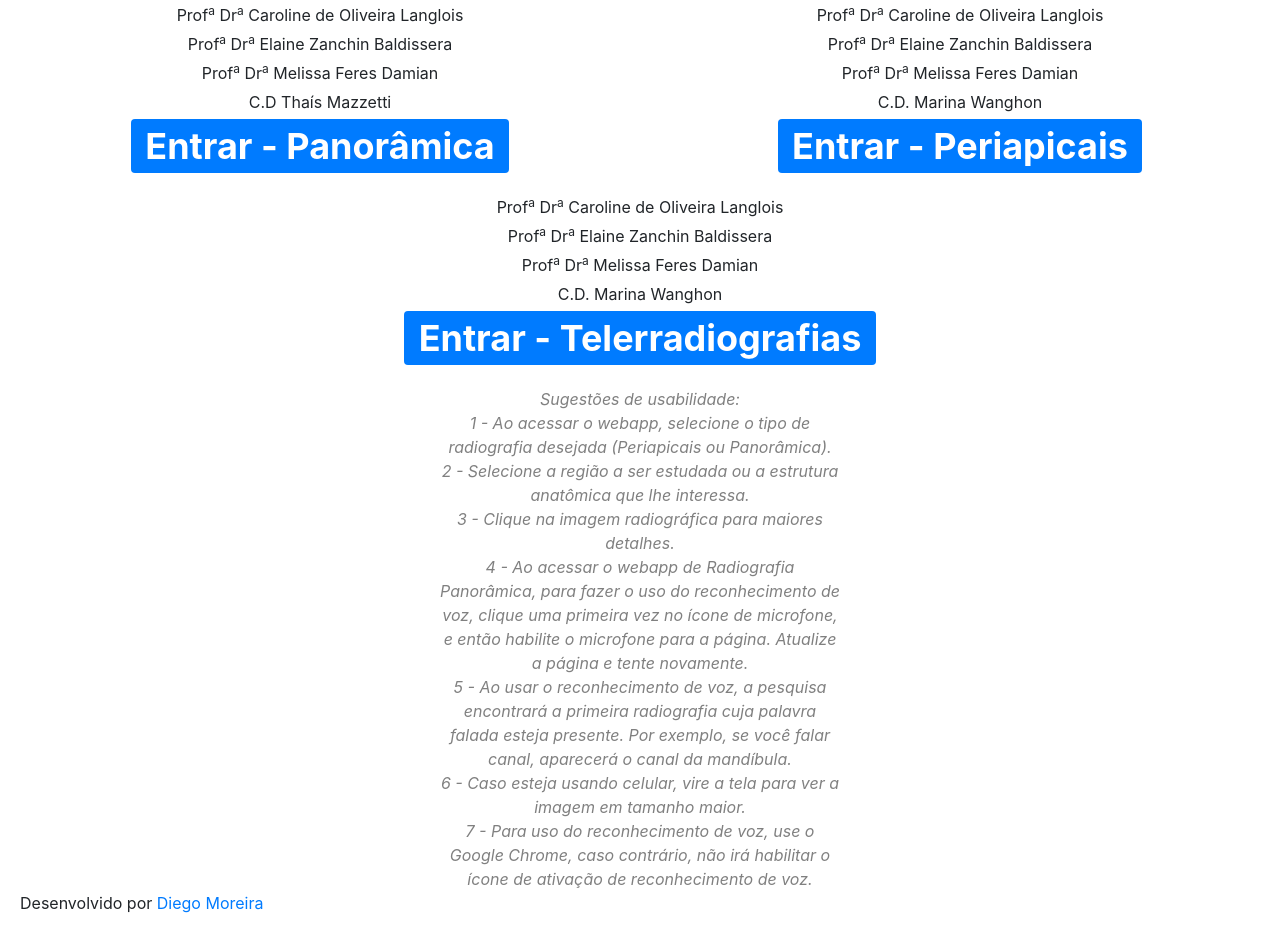
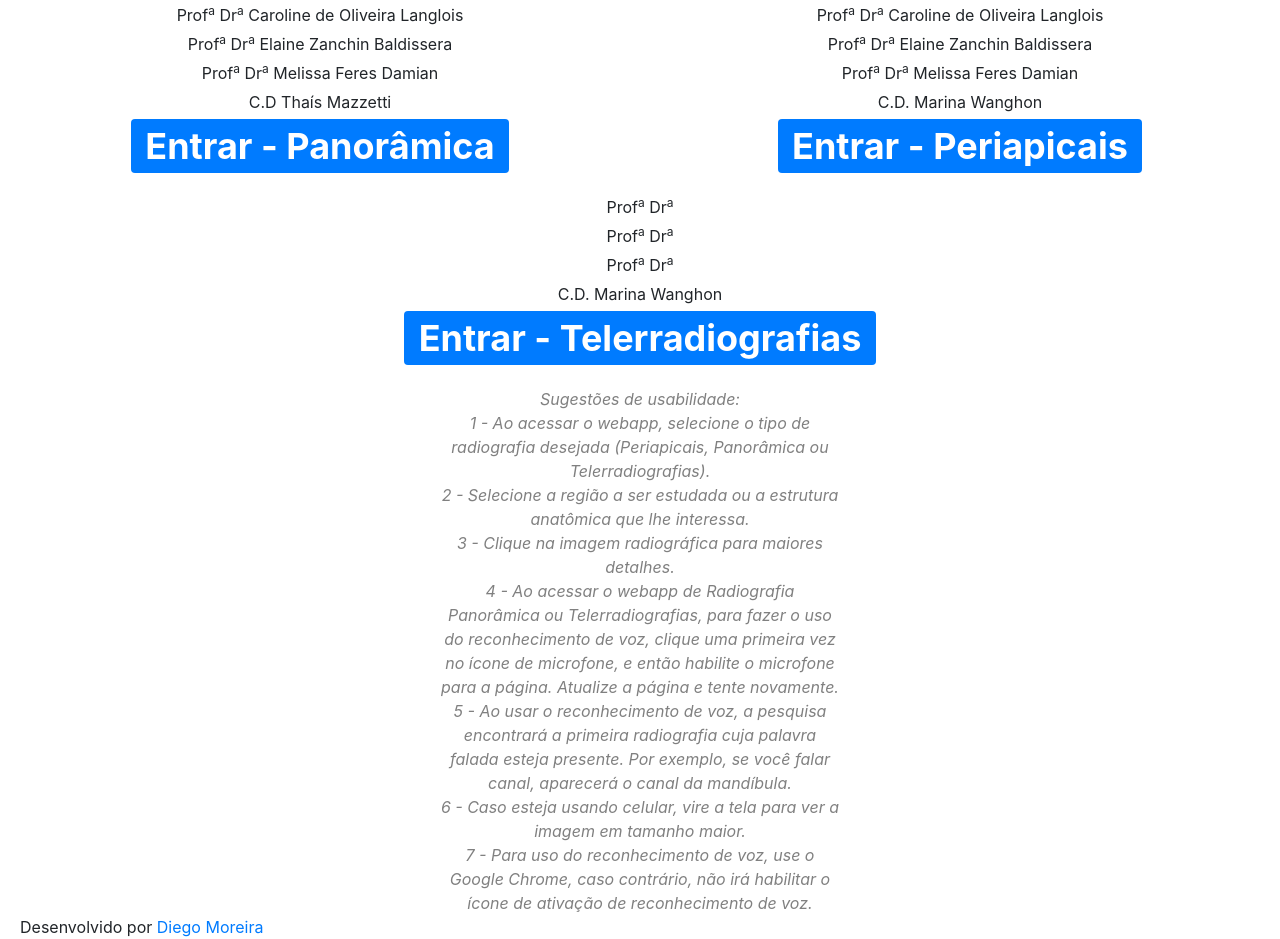
Before and after one commit to odontologiaufpel/radiografias, a website: page index.html in a window 1280 px wide. Shown: the part 345-1284 px from the top of the page. Before the commit the page ends 1260 px from the top, so only its background shows below. Drawn offline with nearby package versions, Linux system fonts and the light colour scheme.

Commit message:
fix some messages

```diff
--- a/index.html
+++ b/index.html
@@ -77,9 +77,9 @@
           >
         </ul>
         <ul class="col">
-          <li>Prof<sup>a</sup> Dr<sup>a</sup> Caroline de Oliveira Langlois</li>
-          <li>Prof<sup>a</sup> Dr<sup>a</sup> Elaine Zanchin Baldissera</li>
-          <li>Prof<sup>a</sup> Dr<sup>a</sup> Melissa Feres Damian</li>
+          <li>Prof<sup>a</sup> Dr<sup>a</sup> </li>
+          <li>Prof<sup>a</sup> Dr<sup>a</sup> </li>
+          <li>Prof<sup>a</sup> Dr<sup>a</sup> </li>
           <li>C.D. Marina Wanghon</li>
           <a href="telerradiografias/index.html" class="badge badge-primary"
             >Entrar - Telerradiografias</a
@@ -90,11 +90,11 @@
         <p>
           Sugestões de usabilidade: <br />
           1 - Ao acessar o webapp, selecione o tipo de radiografia desejada
-          (Periapicais ou Panorâmica).<br />
+          (Periapicais, Panorâmica ou Telerradiografias).<br />
           2 - Selecione a região a ser estudada ou a estrutura anatômica que lhe
           interessa. <br />
           3 - Clique na imagem radiográfica para maiores detalhes.<br />
-          4 - Ao acessar o webapp de Radiografia Panorâmica, para fazer o uso do
+          4 - Ao acessar o webapp de Radiografia Panorâmica ou Telerradiografias, para fazer o uso do
           reconhecimento de voz, clique uma primeira vez no ícone de microfone,
           e então habilite o microfone para a página. Atualize a página e tente
           novamente.<br />
```
